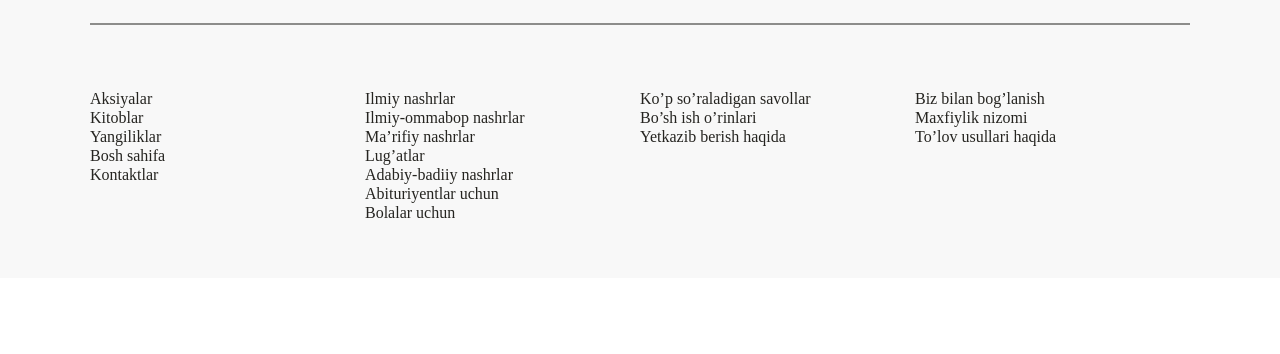
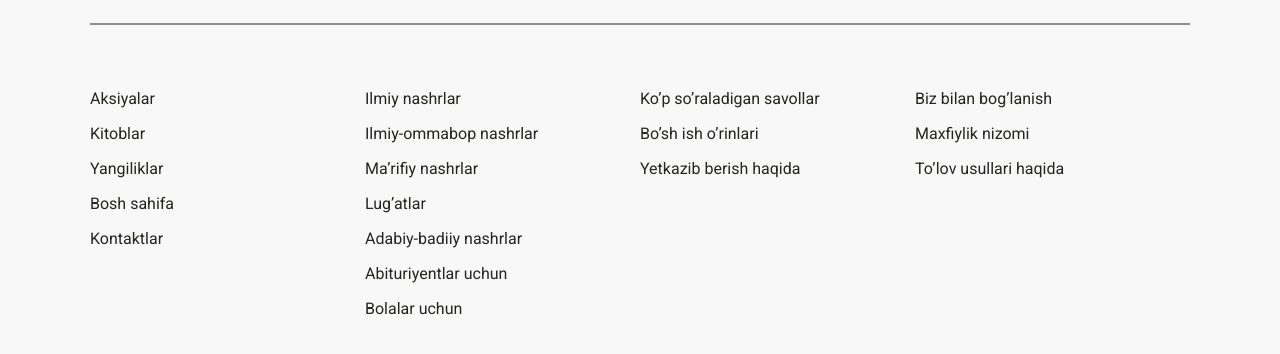
Before and after one commit to abdusayffrontends/akademnashr, a plain HTML site: page index.html in a window 1280 px wide. Shown: the part 2714-3068 px from the top of the page. Before the commit the page ends 2992 px from the top, so only its background shows below. Drawn offline with Linux system fonts and the light colour scheme.

Commit message:
vanixoyat tamom

```diff
--- a/css/styles.css
+++ b/css/styles.css
@@ -336,14 +336,21 @@ feature-info{
     list-style: none;
     line-height: 19px;
 }
-
+.site-foter-links li{
+    margin-bottom: 16px;
+}
 .site-footer-links:last child{
     margin-right: 0;
 }
 
 .site-foter-links a{
     text-decoration: none;
-    color:#252420
+    color:#252420;
+    font-family: "Roboto";
+    font-style: normal;
+    font-weight: normal;
+    font-size: 16px;
+    line-height: 19px;
 }
 
 .site-foter-links a:hover{
```
